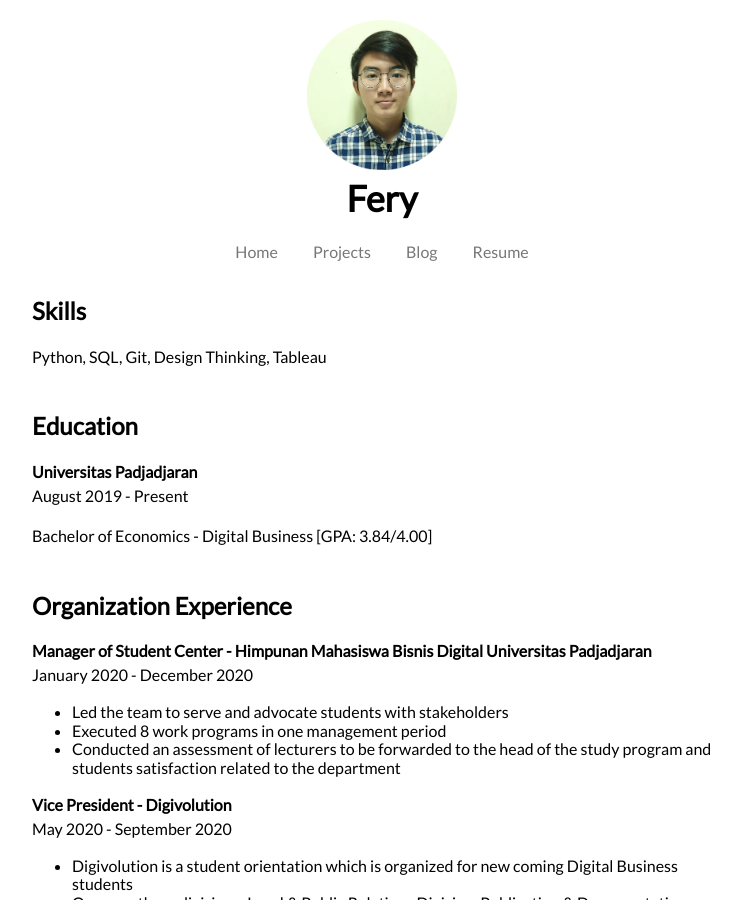
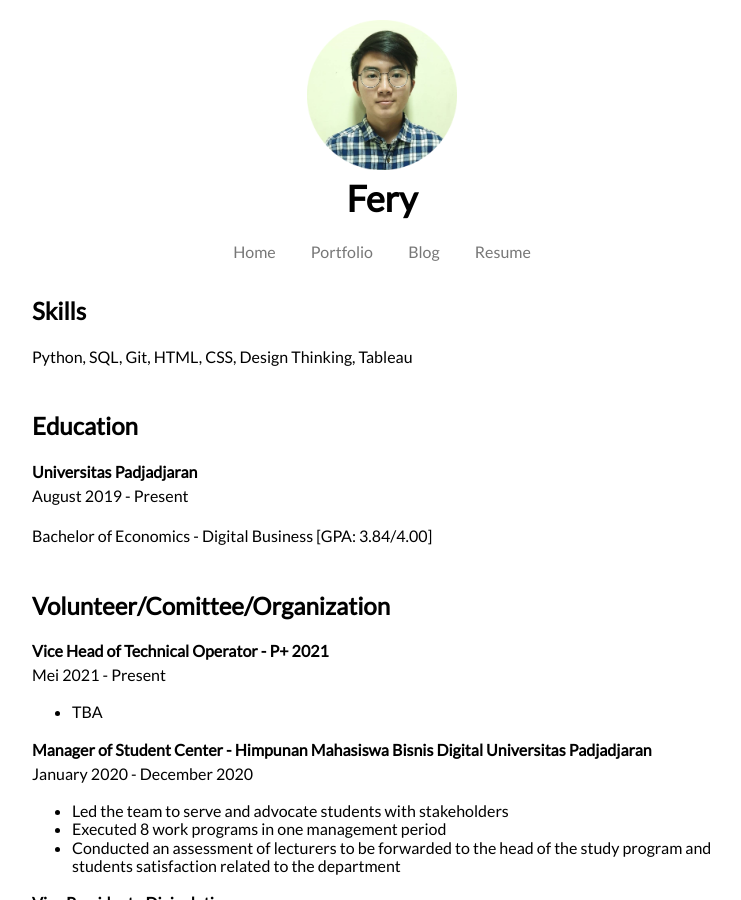
Before and after one commit to imfery/imfery.github.io, a Jekyll site: the page built from resume.md, in a window 1280 px wide and 900 px high. Shown: the whole window, without its empty margins (258-999 px from the left). Built offline with Jekyll 4.4.1, drawn with Linux system fonts in a browser that asks for light colours; nearby versions of some CDN libraries; some of the changed text lies outside the part shown.

Commit message:
latest update

```diff
--- a/_layouts/page.html
+++ b/_layouts/page.html
@@ -17,7 +17,7 @@
                     <ul class="pure-menu-list">
 
                         <li class="pure-menu-item"><a href="/" class="pure-menu-link">Home</a></li>
-                        <li class="pure-menu-item"><a href="/projects" class="pure-menu-link">Projects</a></li>
+                        <li class="pure-menu-item"><a href="/portfolio" class="pure-menu-link">Portfolio</a></li>
                         <li class="pure-menu-item"><a href="/blog" class="pure-menu-link">Blog</a></li>
                         <li class="pure-menu-item"><a href="/resume" class="pure-menu-link">Resume</a></li>
 
--- a/resume.md
+++ b/resume.md
@@ -6,7 +6,7 @@ permalink: /resume
 
 <h2>Skills</h2>
 
-Python, SQL, Git, Design Thinking, Tableau
+Python, SQL, Git, HTML, CSS, Design Thinking, Tableau
 <br><br>
 
 <h2>Education</h2>
@@ -16,7 +16,14 @@ August 2019 - Present
 Bachelor of Economics - Digital Business [GPA: 3.84/4.00]
 <br><br>
 
-<h2>Organization Experience</h2>
+<h2>Volunteer/Comittee/Organization</h2>
+
+**Vice Head of Technical Operator - P+ 2021**<br>
+Mei 2021 - Present
+
+- TBA
+<br>
+
 **Manager of Student Center - Himpunan Mahasiswa Bisnis Digital Universitas Padjadjaran**<br>
 January 2020 - December 2020
 
@@ -88,6 +95,29 @@ September 2019 - November 2019
 </tr>
 </table>
 
+<h2>Online Courses</h2>
+<table class="pure-table pure-table-bordered">
+    <thead>
+        <tr>
+            <th>Course</th>
+            <th>Issued by</th>
+            <th>Issued date</th>
+        </tr>
+    </thead>
+
+<tr>
+    <td><a href="https://www.coursera.org/account/accomplishments/verify/VNZRPL2S6EBD">Mathematics for Machine Learning: Linear Algebra</a></td>
+    <td>Coursera</td>
+    <td>March 24, 2021</td>
+</tr>
+
+<tr>
+    <td><a href="https://www.coursera.org/account/accomplishments/verify/SG4MN8NHU2BS">Mathematics for Machine Learning: Multivariate Calculus</a></td>
+    <td>Coursera</td>
+    <td>April 25, 2021</td>
+</tr>
+</table>
+
 <h2>Languages</h2>
 Bahasa Indonesia - Native Proficiency<br>
 English - Professional Working Proficiency<br>
```
Also changed, not shown: index.md (+2 -4 lines), projects.md (+4 -4 lines).
